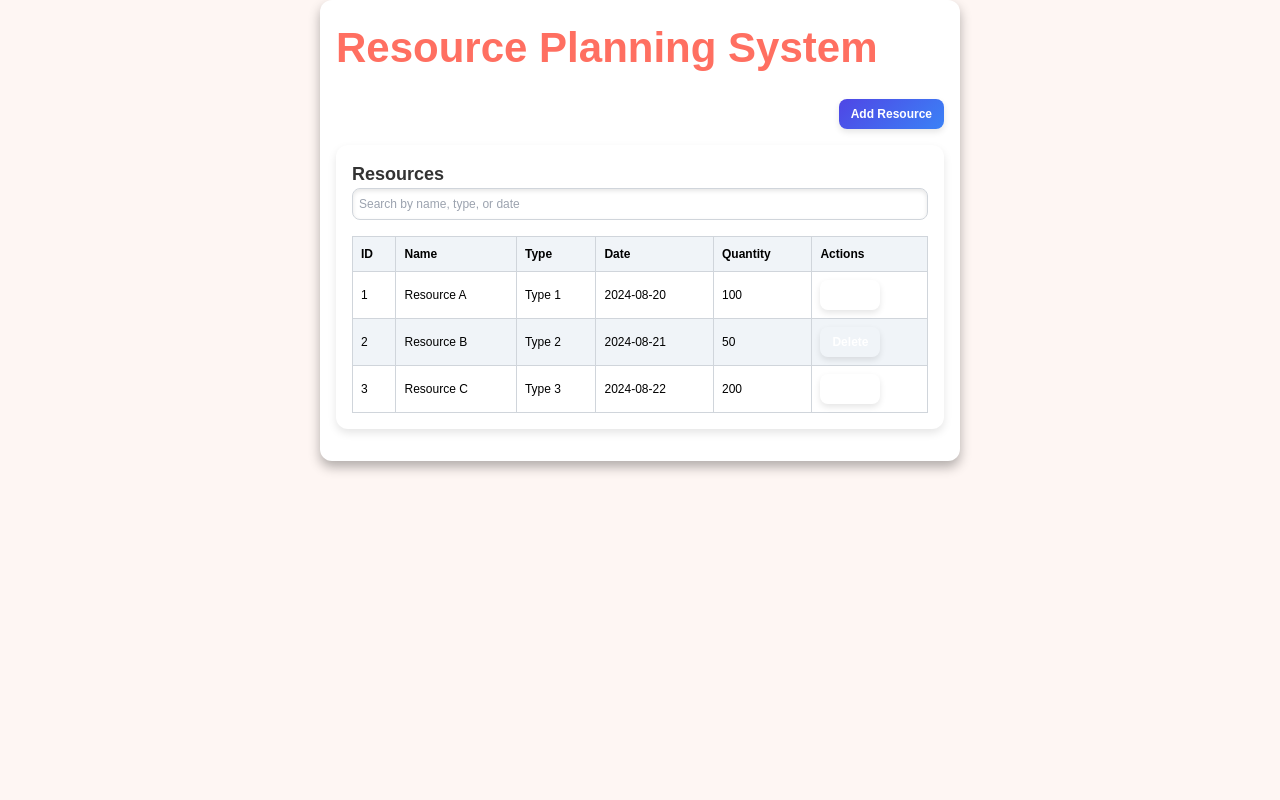
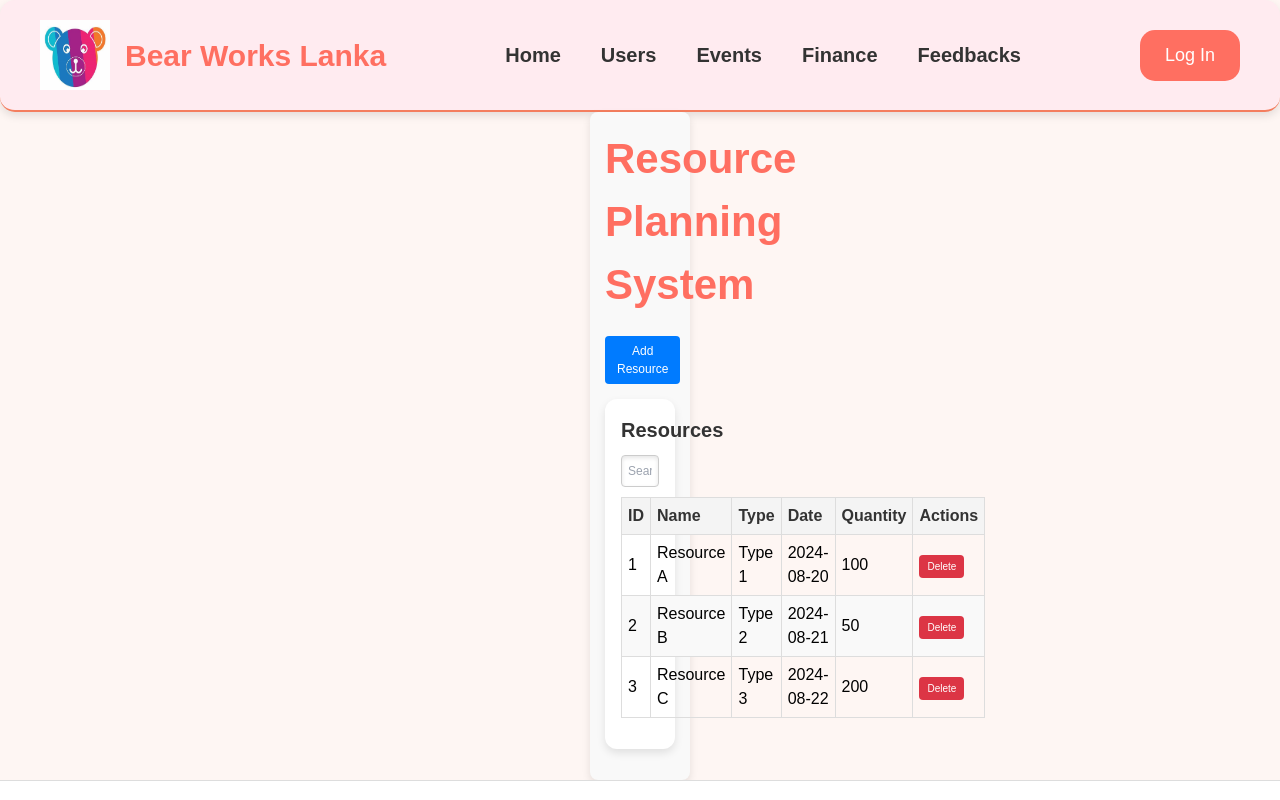
Before and after one commit to jeewa-hash/symmetrical-carnival, a React (Vite) app in the folder frontend/: page /resources in a window 1280 px wide. Shown: the top 800 px of the page. Built offline with nearby package versions, Linux system fonts and the light colour scheme.

Commit message:
ordr and production

```diff
--- a/frontend/src/App.jsx
+++ b/frontend/src/App.jsx
@@ -1,5 +1,6 @@
 import React from 'react';
 import { BrowserRouter as Router, Routes, Route } from 'react-router-dom';
+
 
 // Importing components
 import OrderManagementSystem from './OrderManagement/order';
@@ -13,6 +14,7 @@ const App = () => {
     <Router>
       <div>
         <Routes>
+
           <Route path="/" element={<OrderAndProduction />} />
           <Route path="/order" element={<OrderManagementSystem />} />
           <Route path="/production" element={<ProductionManagementSystem />} />
--- a/frontend/src/OrderAndProductionUi/OrderandProduction.css
+++ b/frontend/src/OrderAndProductionUi/OrderandProduction.css
@@ -1,9 +1,12 @@
-orderandproduction {
+/* OrderAndProductionReport.css */
+
+.orderandproduction {
   display: flex;
   flex-direction: column;
   height: 100vh;
   font-family: 'Poppins', sans-serif;
   background-color: #fef6f3;
+
 }
 
 .scrollableBody {
@@ -28,27 +31,48 @@ orderandproduction {
   font-weight: 700;
   color: #ff6f61; /* Use the vibrant color from the theme */
   margin-bottom: 20px;
+  align-items: center; /* Center content horizontally */
+  justify-content: center;
 }
 
 .description {
   font-size: 18px;
   color: #777;
   margin-bottom: 30px;
+  align-items: center; /* Center content horizontally */
+  justify-content: center;
 }
 
-  .ctaButton {
-    padding: 8px 12edrapx;
-    font-size: 15px;
+/* Common button styling */
+.ctaButton, .resourceButton, .reportButton {
+  padding: 10px 25px;
+  font-size: 12px;
   color: #ffffff;
   background-color: #ff6f61;
   border: none;
   border-radius: 25px;
   cursor: pointer;
   transition: background-color 0.3s ease;
+  width: 150px; /* Ensure all buttons are the same width */
 }
 
-  .ctaButton:hover {
+.ctaButton:hover, .resourceButton:hover, .reportButton:hover {
   background-color: #e45b4c;
+}
+
+/* Centering buttons */
+.buttonContainer {
+  display: flex;
+  justify-content: center; /* Centers buttons horizontally */
+  margin-bottom: 20px; /* Add some space below the buttons */
+}
+
+/* Centering image */
+.illustrationContainer {
+  display: flex;
+  justify-content: center; /* Centers the image container */
+  margin-top: 20px;
+
 }
 
 .illustration {
@@ -59,4 +83,5 @@ orderandproduction {
   width: 100%;
   height: auto;
   border-radius: 15px; /* Rounded corners for images */
+
 }
--- a/frontend/src/OrderandProductionReport/orderandproductionreport.css
+++ b/frontend/src/OrderandProductionReport/orderandproductionreport.css
@@ -14,7 +14,7 @@
     font-size: 2.75rem;
     font-weight: 800;
     margin-bottom: 1.5rem;
-    color: #1a202c;
+    color: #ff6f61;
     text-align: center;
     border-bottom: 2px solid #e6ae5f;
     padding-bottom: 0.5rem;
@@ -46,7 +46,7 @@
     font-size: 1.5rem;
     font-weight: 700;
     margin-top: 1rem;
-    color: #d77127;
+    color: #ff6f61;
     text-align: center;
 }
 
--- a/frontend/src/ProductionManagement/ResourcesPlaning.css
+++ b/frontend/src/ProductionManagement/ResourcesPlaning.css
@@ -1,169 +1,95 @@
-:root {
-    /* Color Variables */
-    --primary-bg: #ffffff;
-    --secondary-bg: #f0f4f8;
-    --primary-text: #333333;
-    --secondary-text: #555555;
-    --border-color: #d0d5db;
-    --button-bg-primary: #4f46e5;
-    --button-bg-primary-hover: #3730a3;
-    --button-bg-secondary: #10b981;
-    --button-bg-secondary-hover: #059669;
-    --button-bg-edit: #f59e0b;
-    --button-bg-edit-hover: #eab308;
-    --button-bg-delete: #ef4444;
-    --button-bg-delete-hover: #dc2626;
-    --button-bg-cancel: #d1d5db;
-    --button-bg-cancel-hover: #b0b9c1;
-    --modal-bg: #ffffff;
-    --modal-overlay-bg: rgba(0, 0, 0, 0.5);
-    --shadow-light: rgba(0, 0, 0, 0.1);
-    --shadow-dark: rgba(0, 0, 0, 0.3);
+/* ResourcesPlaning.css */
+
+.container {
+    max-width: 100px;
+    margin: 0 auto;
+    padding: 15px;
+    background-color: #f9f9f9;
+    border-radius: 8px;
+    box-shadow: 0 4px 8px rgba(0, 0, 0, 0.1);
 }
 
-/* Container for the entire component */
-.container {
-    max-width: 7xl;
-    margin: auto;
-    padding: 1rem;
-    background-color: var(--primary-bg);
-    border-radius: 0.75rem;
-    box-shadow: 0 6px 12px var(--shadow-dark);
-    position: relative;
-    transition: box-shadow 0.3s, transform 0.3s;
-    width: 50%;
+.title {
+    font-size: 28px;
+    font-weight: 700;
+    color: #333;
+    margin-bottom: 15px;
+    text-align: center;
 }
 
-/* Title of the component */
-.title {
-    font-size: 1.25rem;
-    font-weight: bold;
-    margin-bottom: 1rem;
-    color: var(--primary-text);
+.button-container {
+    text-align: center;
+    margin-bottom: 15px;
 }
 
-/* Button container styling */
-.button-container {
-    display: flex;
-    justify-content: flex-end;
-    margin-top: 1rem;
+.btn {
+    padding: 6px 12px;
+    font-size: 12px;
+    color: #fff;
+    background-color: #007bff;
+    border: none;
+    border-radius: 4px;
+    cursor: pointer;
+    transition: background-color 0.3s ease;
 }
 
-/* Base button styling */
-.btn {
-    padding: 0.375rem 0.75rem; /* Reduced padding */
-    border-radius: 0.5rem;
-    font-weight: bold;
-    text-align: center;
-    color: var(--primary-bg);
-    border: none;
-    cursor: pointer;
-    transition: background 0.3s, transform 0.3s;
-    box-shadow: 0 3px 6px var(--shadow-light);
-    font-size: 0.75rem; /* Smaller font size */
-}
-
-/* Primary button */
 .btn-primary {
-    background: linear-gradient(135deg, var(--button-bg-primary), #3b82f6);
+    background-color: #007bff;
 }
 
 .btn-primary:hover {
-    background: linear-gradient(135deg, var(--button-bg-primary-hover), #3b82f6);
-    transform: scale(1.05);
-    box-shadow: 0 4px 8px var(--shadow-dark);
+    background-color: #0056b3;
 }
 
-/* Secondary button */
 .btn-secondary {
-    background: linear-gradient(135deg, var(--button-bg-secondary), var(--button-bg-secondary-hover));
+    background-color: #6c757d;
 }
 
 .btn-secondary:hover {
-    background: linear-gradient(135deg, var(--button-bg-secondary-hover), #047857);
-    transform: scale(1.05);
-    box-shadow: 0 4px 8px var(--shadow-dark);
+    background-color: #5a6268;
 }
 
-/* Edit button */
-.btn-edit {
-    background: linear-gradient(135deg, var(--button-bg-edit), var(--button-bg-edit-hover));
+.btn-danger {
+    background-color: #dc3545;
 }
 
-.btn-edit:hover {
-    background: linear-gradient(135deg, var(--button-bg-edit-hover), #e0a800);
-    transform: scale(1.05);
-    box-shadow: 0 4px 8px var(--shadow-dark);
+.btn-danger:hover {
+    background-color: #c82333;
 }
 
-/* Delete button */
-.btn-delete {
-    background: linear-gradient(135deg, var(--button-bg-delete), var(--button-bg-delete-hover));
+.form-container {
+    background-color: #fff;
+    padding: 10px;
+    border-radius: 8px;
+    box-shadow: 0 4px 8px rgba(0, 0, 0, 0.1);
+    margin-bottom: 15px;
 }
 
-.btn-delete:hover {
-    background: linear-gradient(135deg, var(--button-bg-delete-hover), #b21f2d);
-    transform: scale(1.05);
-    box-shadow: 0 4px 8px var(--shadow-dark);
+.form-title {
+    font-size: 20px;
+    font-weight: 600;
+    margin-bottom: 10px;
+    color: #333;
 }
 
-/* Cancel button */
-.btn-cancel {
-    background: linear-gradient(135deg, var(--button-bg-cancel), var(--button-bg-cancel-hover));
-    color: var(--primary-text);
-}
-
-.btn-cancel:hover {
-    background: linear-gradient(135deg, var(--button-bg-cancel-hover), #9ea3a5);
-    transform: scale(1.05);
-    box-shadow: 0 4px 8px var(--shadow-dark);
-}
-
-/* Form container styling */
-.form-container {
-    background-color: var(--primary-bg);
-    box-shadow: 0 4px 8px var(--shadow-light);
-    border-radius: 0.75rem;
-    padding: 0.75rem; /* Reduced padding */
-    margin: 1rem 0;
-    width: 100%; /* Ensures full width within the container */
-}
-
-/* Title inside form */
-.form-title {
-    font-size: 1rem;
-    font-weight: bold;
-    margin-bottom: 0.5rem; /* Reduced margin */
-    color: var(--primary-text);
-}
-
-/* Form group styling */
 .form-group {
-    margin-bottom: 0.5rem; /* Reduced margin */
+    margin-bottom: 10px;
 }
 
 .form-group label {
+    font-size: 14px;
+    color: #555;
     display: block;
-    font-size: 0.75rem; /* Smaller font size */
-    font-weight: bold;
-    color: var(--secondary-text);
-    margin-bottom: 0.25rem; /* Reduced margin */
+    margin-bottom: 4px;
 }
 
 .form-group input {
     width: 100%;
-    padding: 0.375rem; /* Reduced padding */
-    border-radius: 0.5rem;
-    border: 1px solid var(--border-color);
-    color: var(--primary-text);
-    box-shadow: inset 0 2px 4px var(--shadow-light);
-    font-size: 0.75rem; /* Smaller font size */
-    transition: border-color 0.3s, box-shadow 0.3s;
-}
-
-.form-group input:focus {
-    border-color: var(--button-bg-primary);
-    box-shadow: 0 0 0 2px rgba(79, 114, 229, 0.3);
+    padding: 6px;
+    font-size: 12px;
+    border: 1px solid #ccc;
+    border-radius: 4px;
+    box-sizing: border-box;
 }
 
 .form-actions {
@@ -171,53 +97,60 @@
     justify-content: flex-end;
 }
 
-/* Table container styling */
 .table-container {
-    background-color: var(--primary-bg);
-    box-shadow: 0 4px 8px var(--shadow-light);
-    border-radius: 0.75rem;
-    padding: 1rem;
-    margin: 1rem 0;
+    margin-top: 15px;
 }
 
 .table-title {
-    font-size: 1.125rem;
-    font-weight: bold;
-    color: var(--primary-text);
+    font-size: 20px;
+    font-weight: 600;
+    margin-bottom: 10px;
+    color: #333;
 }
 
 .search-container {
-    margin-bottom: 1rem;
+    margin-bottom: 10px;
+    text-align: center;
 }
 
 .search-input {
+    padding: 6px;
+    font-size: 12px;
+    border: 1px solid #ccc;
+    border-radius: 4px;
     width: 100%;
-    padding: 0.375rem; /* Reduced padding */
-    border-radius: 0.5rem;
-    border: 1px solid var(--border-color);
-    color: var(--primary-text);
-    box-shadow: inset 0 2px 4px var(--shadow-light);
-    font-size: 0.75rem; /* Smaller font size */
+    max-width: 300px;
+    box-sizing: border-box;
 }
 
 .resource-table {
     width: 100%;
     border-collapse: collapse;
+    margin-bottom: 15px;
 }
 
 .resource-table th,
 .resource-table td {
-    padding: 0.5rem;
-    border: 1px solid var(--border-color);
+    border: 1px solid #ddd;
+    padding: 6px;
     text-align: left;
-    font-size: 0.75rem; /* Smaller font size */
 }
 
 .resource-table th {
-    background-color: var(--secondary-bg);
-    font-weight: bold;
+    background-color: #f4f4f4;
+    font-weight: 600;
+    color: #333;
 }
 
-.resource-table tr:nth-child(even) {
-    background-color: var(--secondary-bg);
+.resource-table tbody tr:nth-child(even) {
+    background-color: #f9f9f9;
 }
+
+.resource-table tbody tr:hover {
+    background-color: #f1f1f1;
+}
+
+.resource-table .btn-danger {
+    font-size: 10px;
+    padding: 4px 8px;
+}
--- a/frontend/src/ProductionManagement/ResourcesPlaning.jsx
+++ b/frontend/src/ProductionManagement/ResourcesPlaning.jsx
@@ -1,5 +1,7 @@
 import React, { useState, useEffect } from 'react';
 import './ResourcesPlaning.css';
+import Header from '../Shared/Header';
+import Footer from '../Shared/Footer';
 
 const ResourcePlanningSystem = () => {
   const [resources, setResources] = useState([]);
@@ -50,6 +52,8 @@ const ResourcePlanningSystem = () => {
   };
 
   return (
+    <div>
+      <Header/>
     <div className="container">
       <h1 className="title">Resource Planning System</h1>
       <div className="button-container">
@@ -140,7 +144,7 @@ const ResourcePlanningSystem = () => {
                 <td>{resource.quantity}</td>
                 <td>
                   <button className="btn btn-danger" onClick={() => handleDeleteResource(resource.id)}>
-                    Delete
+                   Delete
                   </button>
                 </td>
               </tr>
@@ -149,6 +153,8 @@ const ResourcePlanningSystem = () => {
         </table>
       </div>
     </div>
+    <Footer />
+    </div>
   );
 };
 
--- a/frontend/src/Shared/Footer.jsx
+++ b/frontend/src/Shared/Footer.jsx
@@ -1,13 +1,14 @@
 // src/components/Footer.js
 import React from 'react';
 import './Footer.css';
+import logo from '../image/logo..png';
 
 const Footer = () => {
   return (
     <footer className="footer">
       <div className="footer-container">
         <div className="footer-section">
-          <img src="path/to/logo.png" alt="Bear Works Lanka Logo" className="footer-logo" />
+          <img src={logo} alt="Bear Works Lanka Logo" className="footer-logo" />
           <address>
             15 Schofield Pl, Colombo 09892 <br />
             bearworkslanka@gmail.com
--- a/frontend/src/Shared/Header.jsx
+++ b/frontend/src/Shared/Header.jsx
@@ -1,6 +1,7 @@
 // src/components/Header.js
 import React from 'react';
 import './Header.css';
+import logo from '../image/logo..png';
 
 
 const Header = () => {
@@ -8,7 +9,7 @@ const Header = () => {
     <header className="header">
       <div className="header-container">
         <div className="logo">
-          <img src="path/to/logo.png" alt="Bear Works Lanka Logo" />
+          <img src={logo} alt="Bear Works Lanka Logo" />
           <h1>Bear Works Lanka</h1>
         </div>
         <nav className="navigation">
```
Also changed, not shown: frontend/src/OrderAndProductionUi/OrderAndProduction.jsx (+6 -1 lines), frontend/src/OrderManagement/order.jsx (+8 -1 lines), frontend/src/OrderandProductionReport/OrderandProductionReport.jsx (+7 -1 lines), frontend/src/ProductionManagement/productionPlaning.jsx (+11 -1 lines), frontend/src/image/1.png (added), frontend/src/image/logo..png (added). Lines whose indentation alone changed are shown as unchanged.
